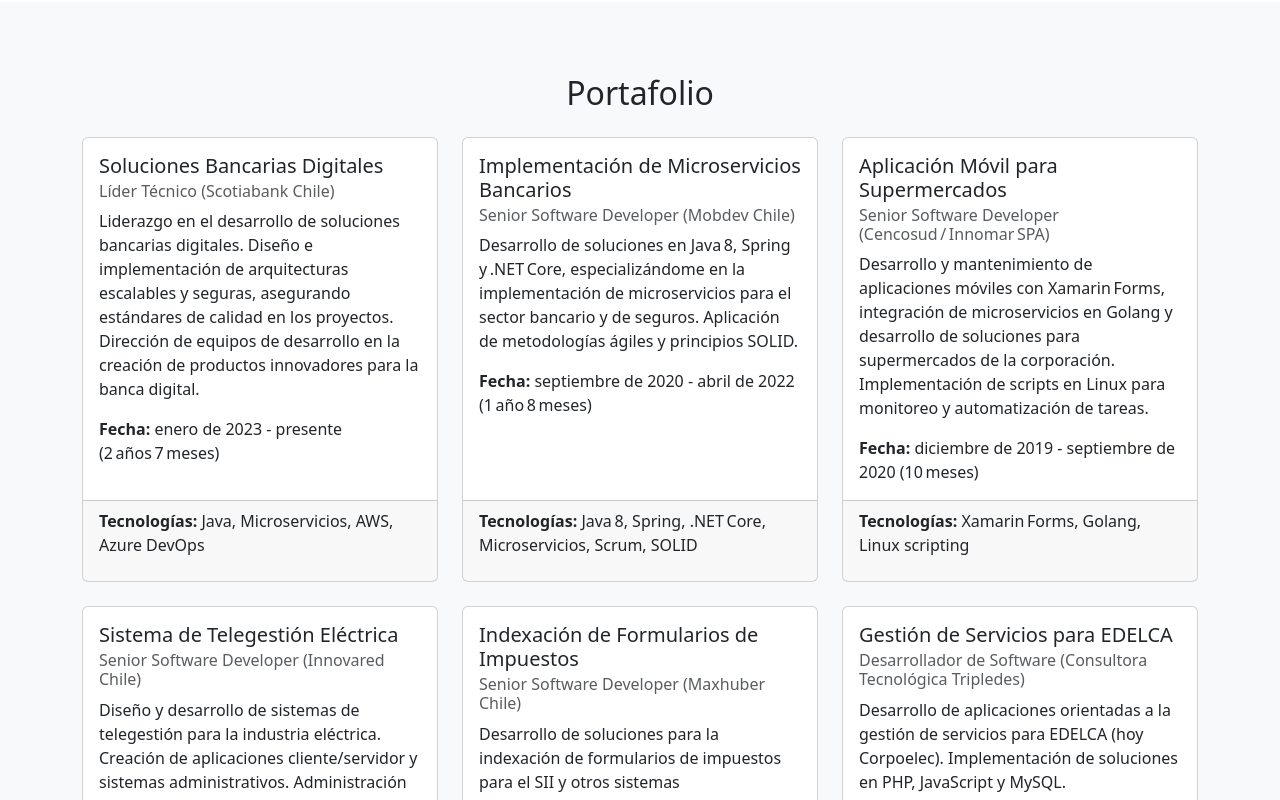
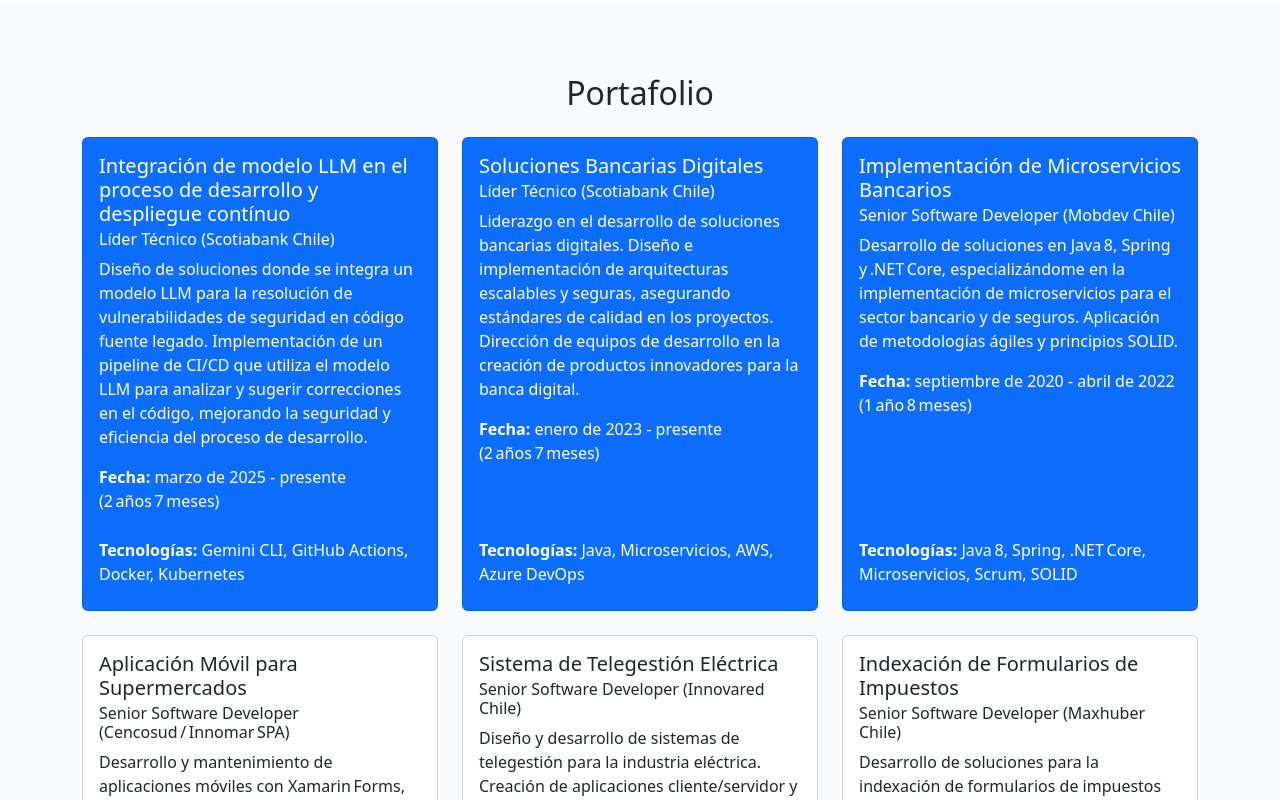
Before and after one commit to juliocanelon/profesional-landingpage, a React (Create React App) app: page / in a window 1280 px wide. Shown: the part 1460-2260 px from the top of the page. Built offline with nearby package versions, Linux system fonts and the light colour scheme.

Commit message:
Correccion de proyectos

```diff
--- a/src/components/Portfolio.js
+++ b/src/components/Portfolio.js
@@ -9,27 +9,55 @@ function Portfolio() {
       <div className="container">
         <SectionTitle title="Portafolio" />
         <div className="row">
-          {projects.map((p) => (
+          {projects.map((p, index) => {
+            const isFeatured = index < 3;
+            return (
               <div key={p.title} className="col-lg-4 col-md-6 mb-4">
-              <Card className="h-100">
+                <Card
+                  className="h-100"
+                  bg={isFeatured ? 'primary' : undefined}
+                  text={isFeatured ? 'white' : undefined}
+                >
                   <Card.Body>
                     <Card.Title>{p.title}</Card.Title>
-                  <Card.Subtitle className="mb-2 text-muted">{p.role}</Card.Subtitle>
+                    <Card.Subtitle className="mb-2">
+                      {p.role}
+                    </Card.Subtitle>
                     <Card.Text>{p.description}</Card.Text>
-                  <Card.Text><strong>Fecha:</strong> {p.date}</Card.Text>
+                    <Card.Text>
+                      <strong>Fecha:</strong> {p.date}
+                    </Card.Text>
                   </Card.Body>
-                <Card.Footer>
-                  <p><strong>Tecnologías:</strong> {p.tech}</p>
+                  <Card.Footer
+                    className={isFeatured ? 'bg-primary border-primary' : undefined}
+                  >
+                    <p className={isFeatured ? 'text-white' : undefined}>
+                      <strong>Tecnologías:</strong> {p.tech}
+                    </p>
                     {p.links.github && (
-                    <Button variant="primary" size="sm" href={p.links.github} className="me-2">GitHub</Button>
+                      <Button
+                        variant={isFeatured ? 'light' : 'primary'}
+                        size="sm"
+                        href={p.links.github}
+                        className="me-2"
+                      >
+                        GitHub
+                      </Button>
                     )}
                     {p.links.demo && (
-                    <Button variant="success" size="sm" href={p.links.demo}>Demo</Button>
+                      <Button
+                        variant={isFeatured ? 'light' : 'success'}
+                        size="sm"
+                        href={p.links.demo}
+                      >
+                        Demo
+                      </Button>
                     )}
                   </Card.Footer>
                 </Card>
               </div>
-          ))}
+            );
+          })}
         </div>
       </div>
     </section>
--- a/src/data/projects.js
+++ b/src/data/projects.js
@@ -1,4 +1,12 @@
 export const projects = [
+{
+    title: 'Integración de modelo LLM en el proceso de desarrollo y despliegue contínuo',
+    role: 'Líder Técnico (Scotiabank Chile)',
+    date: 'marzo de 2025 - presente (2 años 7 meses)',
+    description: 'Diseño de soluciones donde se integra un modelo LLM para la resolución de vulnerabilidades de seguridad en código fuente legado. Implementación de un pipeline de CI/CD que utiliza el modelo LLM para analizar y sugerir correcciones en el código, mejorando la seguridad y eficiencia del proceso de desarrollo.',
+    tech: 'Gemini CLI, GitHub Actions, Docker, Kubernetes',
+    links: { github: null, demo: null },
+  },
   {
     title: 'Soluciones Bancarias Digitales',
     role: 'Líder Técnico (Scotiabank Chile)',
```
Lines whose indentation alone changed are shown as unchanged.
